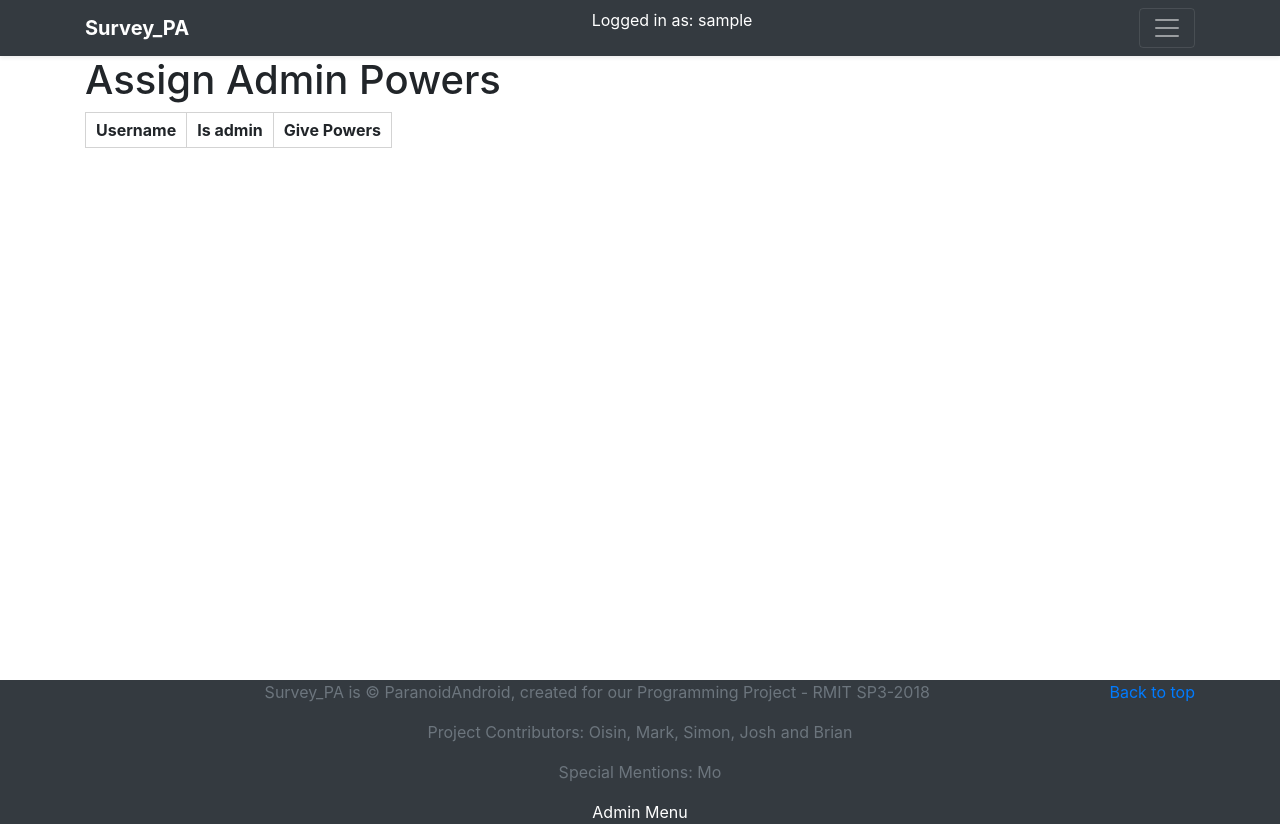
After one commit to Oisin-Headen/Django-Project, a Django app: page /admins/ in a window 1280 px wide. The commit adds this page. Run offline with Django 3.2, Linux system fonts and the light colour scheme; the visitor is signed in with stand-in values (Sample User, id 1); data comes from the database, SQL or seed files in the repository; lists and menus that the app fills with data are empty; some libraries are stand-ins or nearby versions.

Commit message:
Admins assign admin powers

```diff
--- a/ParanoidEnv/ParanoidAndroidProject/paranoidApp/static/paranoidApp/styles.css
+++ b/ParanoidEnv/ParanoidAndroidProject/paranoidApp/static/paranoidApp/styles.css
@@ -25,3 +25,8 @@ body {
 #footer {
     background-color: #4c4c4c;
 }
+
+td, th{
+    padding: 5px 10px;
+    border: 1px solid lightgray;
+}
--- /dev/null
+++ b/ParanoidEnv/ParanoidAndroidProject/paranoidApp/templates/paranoidApp/admin_powers.html
@@ -0,0 +1,30 @@
+{% extends 'paranoidApp/base.html' %}
+
+{% block content %}
+<h1>Assign Admin Powers</h1>
+<table>
+    <tr>
+        <th>Username</th>
+        <th>Is admin</th>
+        <th>Give Powers</th>
+    </tr>
+{% for user in users %}
+    <tr>
+        <td>{{user.username}}</td>
+        <td>{{user.is_admin}}</td>
+        <td>
+            {% if not user.is_admin %}
+            <form method="POST" action="{% url 'assign_admin_post' %}">
+            {% csrf_token %}
+            <input type="hidden" name="user_id" value="{{user.pk}}">
+            <button class="assign-button" type="submit">Assign Admin</button>
+            </form>
+            {% endif %}
+        </td>
+    </tr>
+{% endfor %}
+</table>
+{% endblock %}
+
+{% block scripts %}
+{% endblock %}
--- a/ParanoidEnv/ParanoidAndroidProject/paranoidApp/templates/paranoidApp/base.html
+++ b/ParanoidEnv/ParanoidAndroidProject/paranoidApp/templates/paranoidApp/base.html
@@ -30,7 +30,16 @@
                             <li><a href="{% url 'index' %}" class="text-white">Home Page</a></li>
                         {% if request.user.is_authenticated %}
                             <li><a href="{% url 'create_survey_single' %}" class="text-white">Create Survey</a></li>
-                            <li><a href="{% url 'surveys_for_user' %}" class="text-white">Your Surveys</a></li>
+                            <li><a href="{% url 'surveys_for_user' %}" class="text-white">
+                                {% if request.user.is_admin %}
+                                View all Survey Data
+                                {% else %}
+                                Your Surveys
+                                {% endif %}
+                            </a></li>
+                            {% if request.user.is_admin %}
+                            <li><a href="{% url 'assign_admin' %}" class="text-white">Assign Admins</a></li>
+                            {% endif %}
                         {% endif %}
                             <li><a href="{% url 'view_survey' %}" class="text-white">View Sample Survey</a></li>
                         {% if request.user.is_authenticated %}
--- a/ParanoidEnv/ParanoidAndroidProject/paranoidApp/urls.py
+++ b/ParanoidEnv/ParanoidAndroidProject/paranoidApp/urls.py
@@ -23,4 +23,7 @@ urlpatterns = [
 
     path('my-surveys/<int:survey_id>/delete/', views.delete_survey, name="delete_survey"),
     path('survey-deleted/', views.survey_deleted, name="survey_deleted"),
+
+    path('admins/', views.assign_admin_powers, name="assign_admin"),
+    path('admins/assign/', views.assign_admin_powers_post, name="assign_admin_post"),
 ]
--- a/ParanoidEnv/ParanoidAndroidProject/paranoidApp/views.py
+++ b/ParanoidEnv/ParanoidAndroidProject/paranoidApp/views.py
@@ -4,7 +4,7 @@ import os
 import csv
 # import pandas
 # import string
-from django.http import HttpResponse, HttpResponseRedirect
+from django.http import HttpResponse, HttpResponseRedirect, Http404
 from django.template import loader
 from django.urls import reverse
 from django.shortcuts import get_object_or_404, render, redirect
@@ -15,7 +15,7 @@ from django.contrib import messages
 from django.contrib.auth.decorators import login_required
 from django.views.decorators.http import require_POST
 
-from .models import Survey, SurveyCreator
+from .models import Survey, SurveyCreator, SurveyUser
 from .forms import SignUpForm
 
 QUESTION_TYPES = {
@@ -112,12 +112,8 @@ def survey_post_data(request):
         survey_stucture = json.loads(open(survey_file, "r").read())
 
         for i, question in enumerate(survey_stucture['questions'], 1):
-            try:
-                question_data_input = request.POST[str(survey_id)+"-"+str(i)]
-                list_entry += process_question(question_data_input, question)
-            except AssertionError as assert_failed:
-                messages.add_message(request, messages.ERROR, assert_failed.args[0])
-                return HttpResponseRedirect(reverse("error"))
+            question_data_input = request.POST[str(survey_id)+"-"+str(i)]
+            list_entry += process_question(question_data_input, question)
 
             subquestions = []
             if "subquestions" in question:
@@ -133,13 +129,8 @@ def survey_post_data(request):
                     if (question_data_input == "Yes" and question['on'] is False
                        ) or (question_data_input == "No" and question['on'] is True):
                         list_entry += "NA"
-
                     else:
-                        try:
-                            list_entry += process_question(subquestion_input, subquestion)
-                        except AssertionError as assert_failed:
-                            messages.add_message(request, messages.ERROR, str(assert_failed))
-                            return HttpResponseRedirect("error")
+                        list_entry += process_question(subquestion_input, subquestion)
                 else:
                     messages.add_message(
                         request, messages.ERROR,
@@ -157,6 +148,9 @@ def survey_post_data(request):
     except KeyError as key_error:
         messages.add_message(request, messages.ERROR, "A field could not be accessed: " + str(
             key_error.args[0]))
+        return HttpResponseRedirect(reverse("error"))
+    except AssertionError as assert_failed:
+        messages.add_message(request, messages.ERROR, assert_failed.args[0])
         return HttpResponseRedirect(reverse("error"))
 
 
@@ -338,9 +332,38 @@ def delete_survey(request, survey_id):
     survey.delete()
 
     # Redirect to survey deleted page
-    return HttpResponseRedirect(reverse('survey_deleted'))
+    return HttpResponseRedirect(reverse('surveys_for_user'))
 
 def survey_deleted(request):
     """Tell the user that a survey has been deleted"""
     return HttpResponse(loader.get_template("paranoidApp/survey_deleted.html")
-                        .render({},request))
+                        .render({}, request))
+
+@login_required
+def assign_admin_powers(request):
+    """Allow an admin to assign admin powers"""
+    if request.user.is_admin is False:
+        messages.add_message(request, messages.ERROR,
+                             "You do not have permission to access this page")
+        return HttpResponseRedirect(reverse('error'))
+    users = SurveyUser.objects.exclude(pk=request.user.pk)
+    return HttpResponse(loader.get_template("paranoidApp/admin_powers.html")
+                        .render({"users": users}, request))
+
+@require_POST
+@login_required
+def assign_admin_powers_post(request):
+    """Add admin powers to the selected user, then redirect the user back"""
+    if request.user.is_admin is False:
+        messages.add_message(request, messages.ERROR,
+                             "You do not have permission to assign admins")
+        return HttpResponseRedirect(reverse('error'))
+    try:
+        user = get_object_or_404(SurveyUser, pk=request.POST['user_id'])
+        user.is_admin = True
+        user.save()
+        return HttpResponseRedirect(reverse('assign_admin'))
+    except Http404:
+        messages.add_message(request, messages.ERROR,
+                             "That user does not exist")
+        return HttpResponseRedirect(reverse('error'))
```
Also changed, not shown: ParanoidEnv/ParanoidAndroidProject/paranoidApp/dataanalysis.py (+5 -4 lines), ParanoidEnv/ParanoidAndroidProject/paranoidApp/templates/paranoidApp/survey_data.html (+0 -8 lines), ParanoidEnv/ParanoidAndroidProject/paranoidApp/templates/paranoidApp/user_surveys.html (+7 -1 lines).
